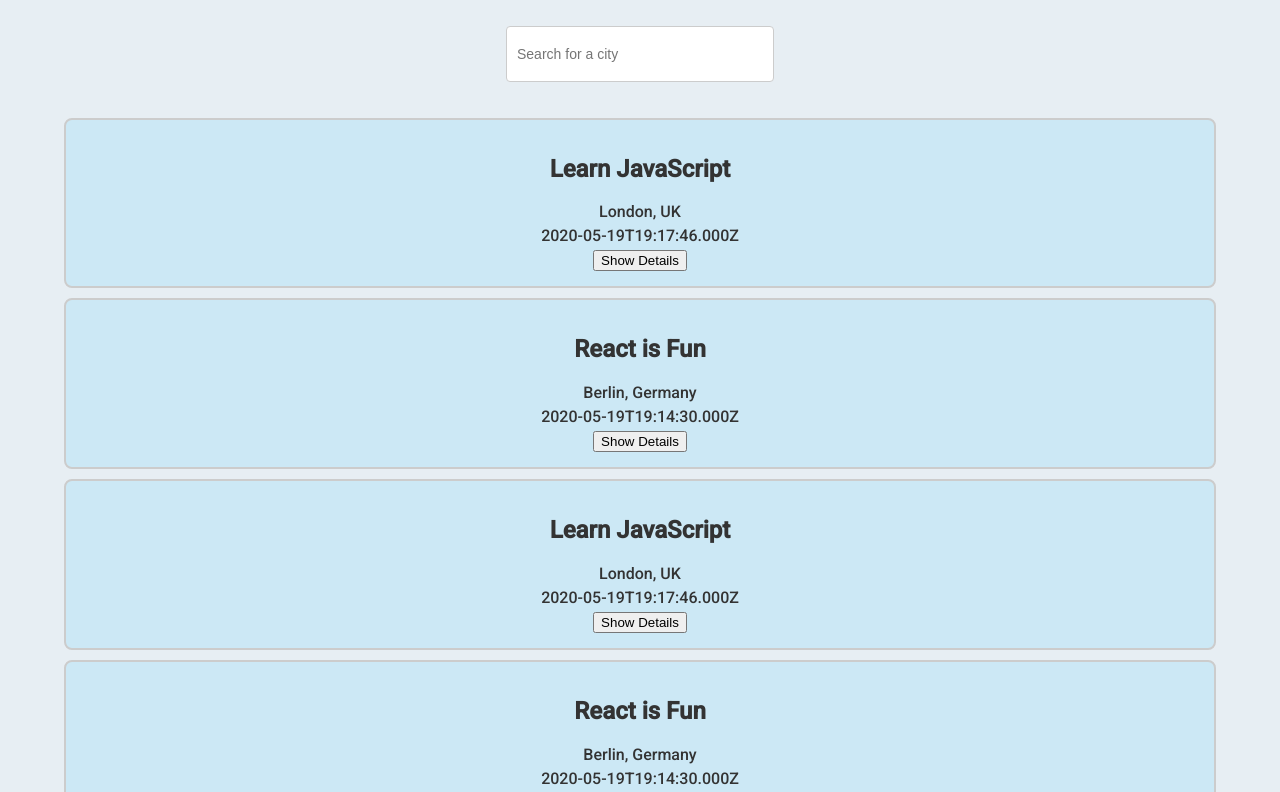
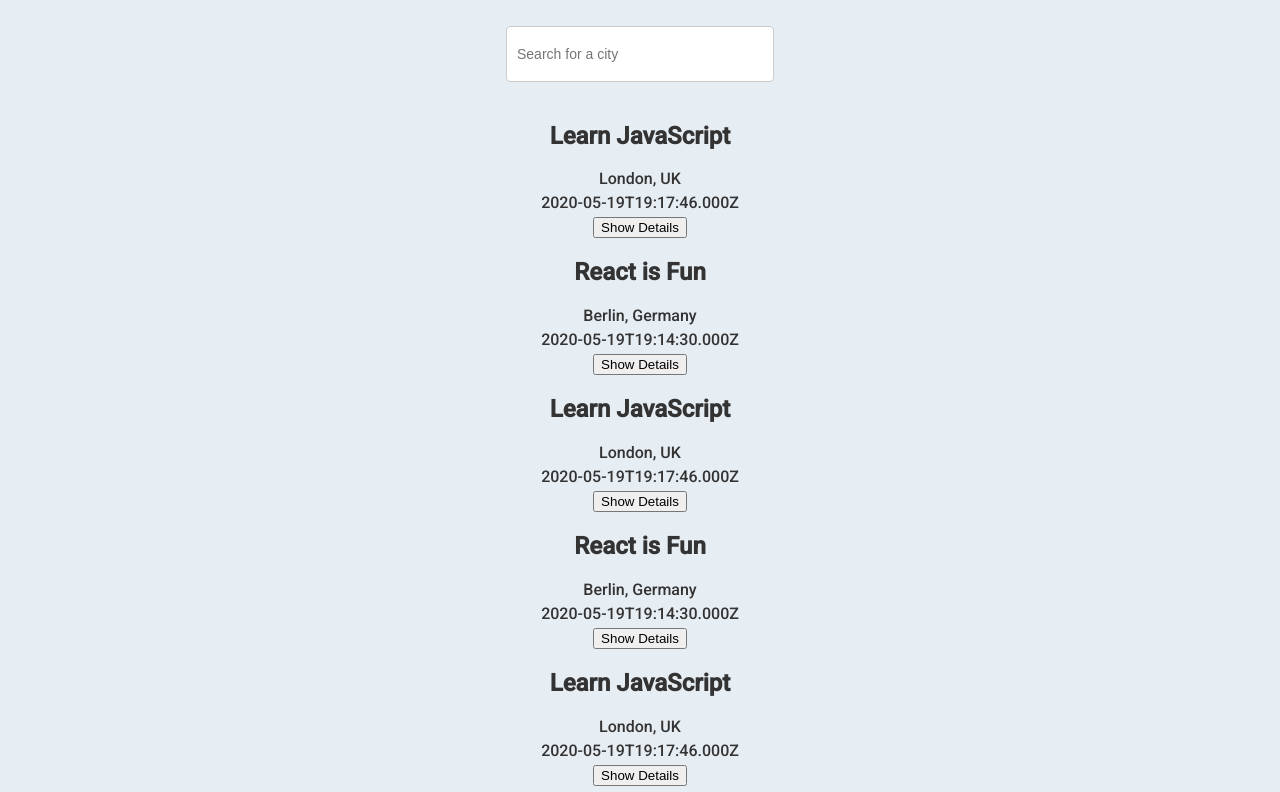
Before and after one commit to osarm/meet, a React (Create React App) app: page / in a window 1280 px wide. Shown: the top 792 px of the page. Built offline with nearby package versions, Linux system fonts and the light colour scheme.

Commit message:
Update EventList.js

```diff
--- a/src/components/EventList.js
+++ b/src/components/EventList.js
@@ -1,13 +1,11 @@
 import Event from "./Event";
 
-const EventList = ({ events }) => {
-  return (
-    <ul id="event-list">
-      {events? events.map((event) => (
-        <li key={event.id} className="event-list-item">
-              <Event event={event} /></li>)): null}
-    </ul>
-  );
-};
+const EventList = ({ events = [] }) => {
+ return (
+   <ul id="event-list">
+     {events.map(event => <Event key={event.id} event={event} />)}
+   </ul>
+ );
+}
 
 export default EventList;
```
